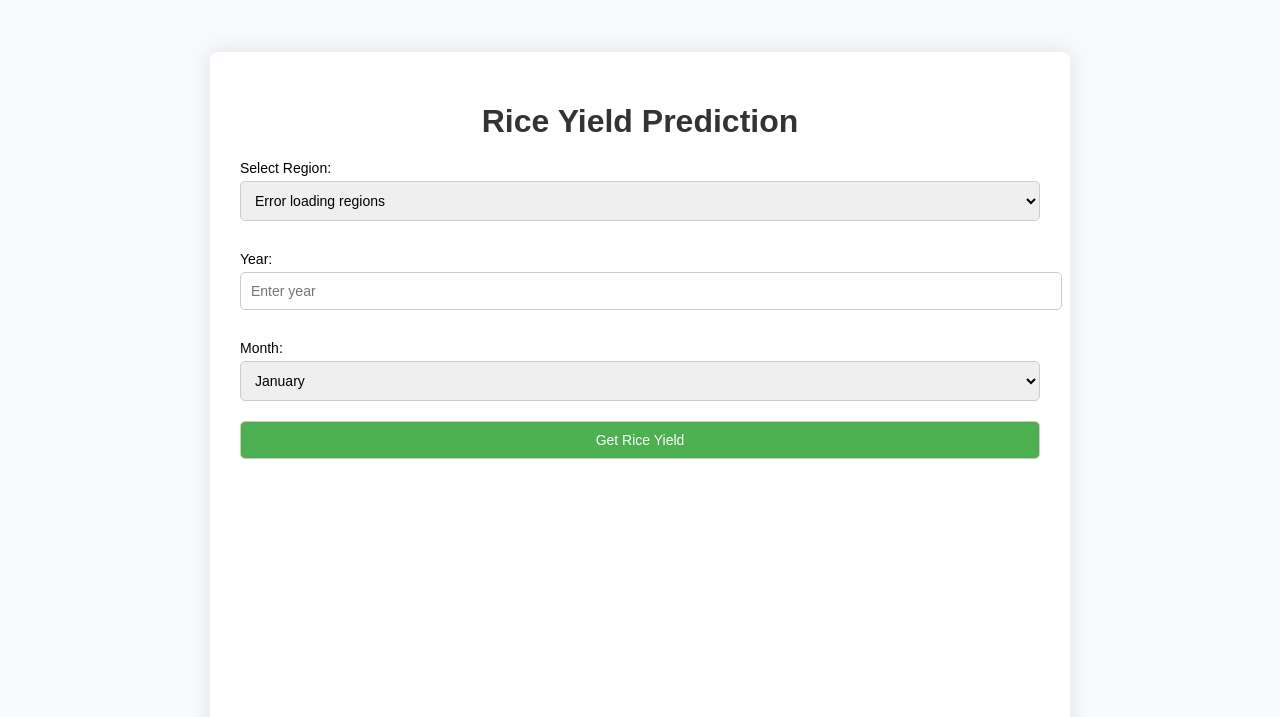
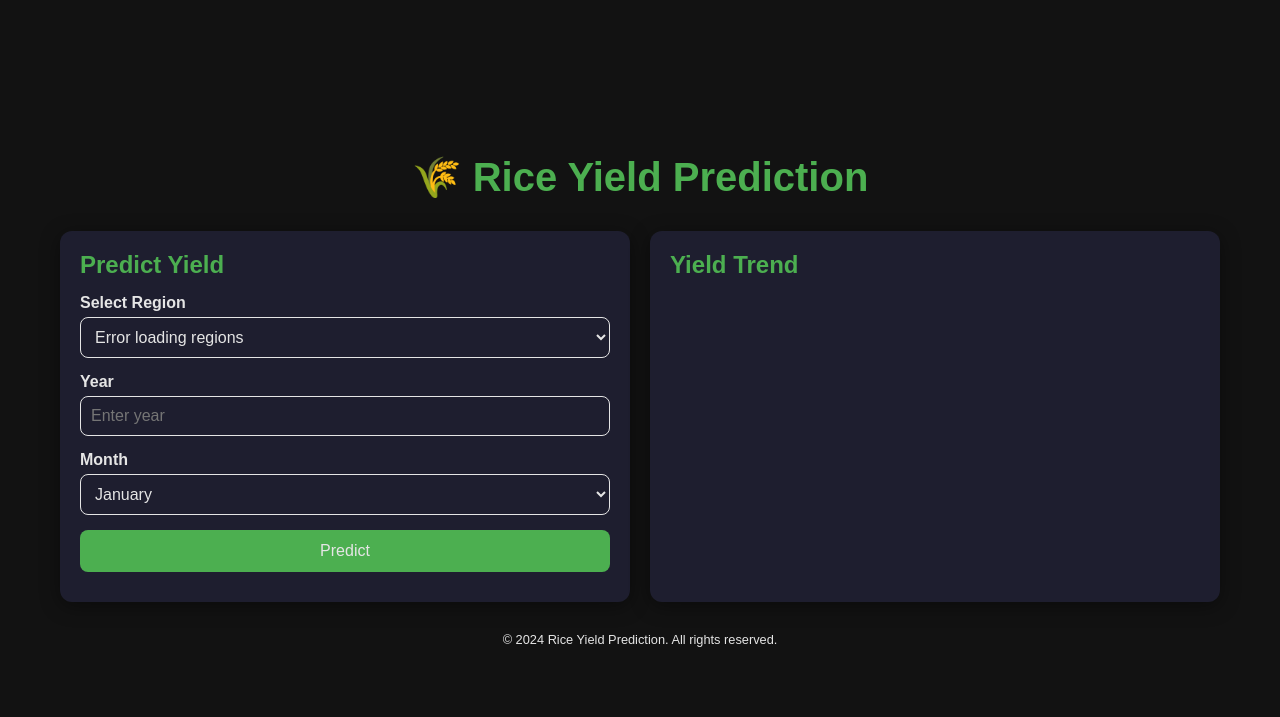
Before and after one commit to klxrence/riceyield, a website: page public/index.html in a window 1280 px wide. Drawn offline with nearby package versions, Linux system fonts and the light colour scheme; no server answers.

Commit message:
added styles and shit

```diff
--- a/public/index.html
+++ b/public/index.html
@@ -9,18 +9,23 @@
   <script src="script.js" defer></script>
 </head>
 <body>
-  <div class="container">
-    <h1>Rice Yield Prediction</h1>
-
-    <label for="region">Select Region:</label>
+  <div class="app-container">
+    <header class="header">
+      <h1>🌾 Rice Yield Prediction</h1>
+    </header>
+    <main class="main">
+      <div class="form-card">
+        <h2>Predict Yield</h2>
+        <form id="yield-form">
+          <label for="region">Select Region</label>
           <select id="region">
             <option value="">Loading regions...</option>
           </select>
 
-    <label for="year">Year:</label>
+          <label for="year">Year</label>
           <input type="number" id="year" min="1987" max="2027" placeholder="Enter year">
 
-    <label for="month">Month:</label>
+          <label for="month">Month</label>
           <select id="month">
             <option value="1">January</option>
             <option value="2">February</option>
@@ -36,10 +41,18 @@
             <option value="12">December</option>
           </select>
 
-    <button onclick="getRiceYield()">Get Rice Yield</button>
-
-    <h2 id="result"></h2>
-    <canvas id="chart" width="400" height="200"></canvas>
+          <button type="button" onclick="getRiceYield()">Predict</button>
+        </form>
+        <p id="result" class="result"></p>
+      </div>
+      <div class="chart-card">
+        <h2>Yield Trend</h2>
+        <canvas id="chart"></canvas>
+      </div>
+    </main>
+    <footer class="footer">
+      <p>© 2024 Rice Yield Prediction. All rights reserved.</p>
+    </footer>
   </div>
 </body>
 </html>
--- a/public/styles.css
+++ b/public/styles.css
@@ -1,67 +1,153 @@
-body {
-    font-family: 'Arial', sans-serif;
-    background-color: #f7f9fc;
+/* Root Variables */
+:root {
+    --primary-color: #4caf50;
+    --secondary-color: #252a34;
+    --background-color: #121212;
+    --card-bg-color: #1e1e2f;
+    --text-color: #e5e5e5;
+    --accent-color: #ff5722;
+    --font-family: 'Poppins', sans-serif;
+  }
+
+  /* General Reset */
+  * {
     margin: 0;
     padding: 0;
+    box-sizing: border-box;
+  }
+
+  /* Body and Layout */
+  body {
+    font-family: var(--font-family);
+    background-color: var(--background-color);
+    color: var(--text-color);
     display: flex;
     justify-content: center;
     align-items: center;
-    height: 100vh;
+    min-height: 100vh;
+    overflow-x: hidden;
   }
 
-  .container {
-    background-color: white;
-    padding: 30px;
-    box-shadow: 0 0 20px rgba(0, 0, 0, 0.1);
-    border-radius: 8px;
+  .app-container {
     width: 100%;
-    max-width: 800px;
+    max-width: 1200px;
+    padding: 20px;
+    display: flex;
+    flex-direction: column;
+    gap: 20px;
   }
 
-  h1 {
+  .header {
     text-align: center;
-    color: #333;
-    margin-bottom: 20px;
+    padding: 10px 0;
+  }
+
+  .header h1 {
+    font-size: 2.5rem;
+    color: var(--primary-color);
+    animation: fadeIn 1s ease-in-out;
+  }
+
+  /* Main Content */
+  .main {
+    display: grid;
+    grid-template-columns: 1fr 1fr;
+    gap: 20px;
+  }
+
+  .form-card, .chart-card {
+    background-color: var(--card-bg-color);
+    border-radius: 12px;
+    padding: 20px;
+    box-shadow: 0 4px 20px rgba(0, 0, 0, 0.4);
+    animation: slideUp 0.8s ease-in-out;
+  }
+
+  .form-card h2, .chart-card h2 {
+    font-size: 1.5rem;
+    margin-bottom: 15px;
+    color: var(--primary-color);
   }
 
   label {
-    font-size: 14px;
-    margin: 10px 0 5px;
     display: block;
+    margin-bottom: 5px;
+    font-weight: bold;
   }
 
-  select, input, button {
+  input, select {
     width: 100%;
     padding: 10px;
-    margin-bottom: 20px;
-    border-radius: 5px;
-    border: 1px solid #ccc;
-    font-size: 14px;
+    margin-bottom: 15px;
+    border: 1px solid var(--text-color);
+    border-radius: 8px;
+    background-color: transparent;
+    color: var(--text-color);
+    font-size: 1rem;
   }
 
   button {
-    background-color: #4CAF50;
-    color: white;
+    width: 100%;
+    padding: 12px;
+    background-color: var(--primary-color);
+    color: var(--text-color);
+    font-size: 1rem;
+    border: none;
+    border-radius: 8px;
     cursor: pointer;
-    transition: background-color 0.3s;
+    transition: all 0.3s ease;
   }
 
   button:hover {
-    background-color: #45a049;
+    background-color: var(--accent-color);
   }
 
-  #result {
+  .result {
+    margin-top: 10px;
     text-align: center;
-    font-size: 18px;
-    color: #333;
+    font-size: 1.2rem;
+    color: var(--primary-color);
   }
 
   canvas {
-    margin-top: 20px;
+    width: 100%;
+    max-height: 300px;
   }
 
-  @media (max-width: 768px) {
-    .container {
-      padding: 15px;
+  /* Footer */
+  .footer {
+    text-align: center;
+    padding: 10px 0;
+    font-size: 0.8rem;
+    color: var(--text-color);
+  }
+
+  /* Animations */
+  @keyframes fadeIn {
+    from {
+      opacity: 0;
+      transform: scale(0.95);
+    }
+    to {
+      opacity: 1;
+      transform: scale(1);
     }
   }
+
+  @keyframes slideUp {
+    from {
+      opacity: 0;
+      transform: translateY(20px);
+    }
+    to {
+      opacity: 1;
+      transform: translateY(0);
+    }
+  }
+
+  /* Responsive Design */
+  @media (max-width: 768px) {
+    .main {
+      grid-template-columns: 1fr;
+    }
+  }
```
Lines whose indentation alone changed are shown as unchanged.
